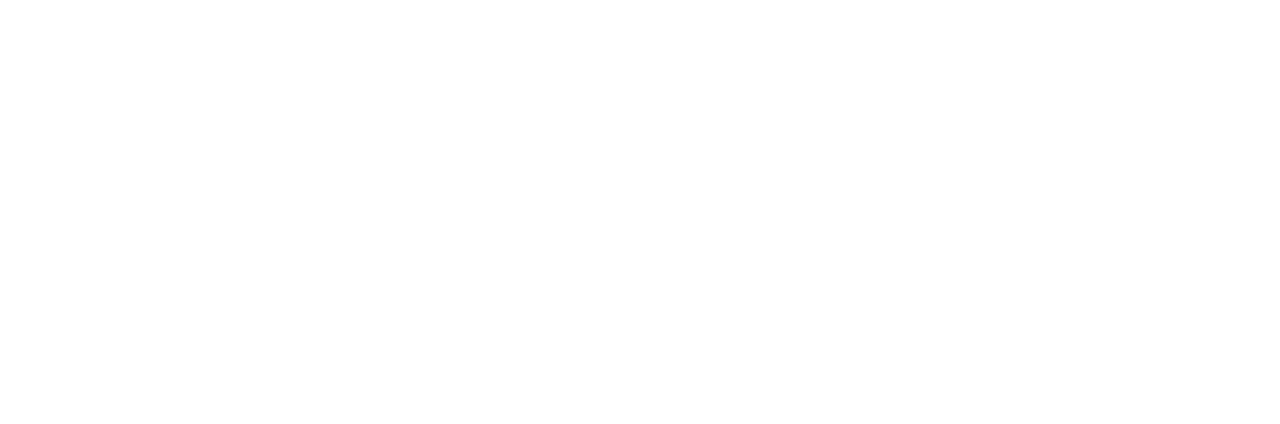
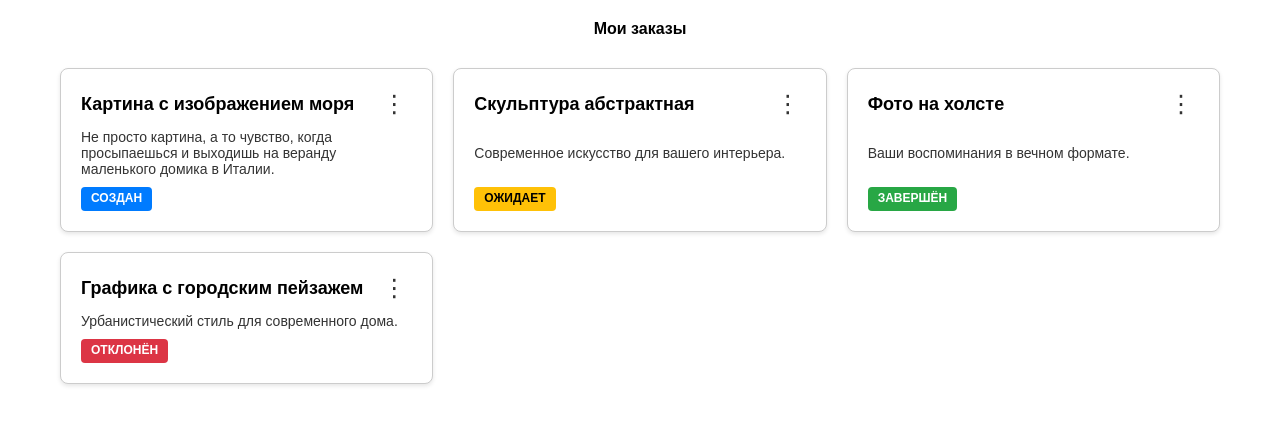
Before and after one commit to Zhitnikov/web-tg-ad-marketplace, a React (Vite) app in the folder frontend/: page /my-orders in a window 1280 px wide. Before the commit this address had no page. Shown: the top 424 px of the page. Built offline with nearby package versions, Linux system fonts and the light colour scheme.

Commit message:
feat: add my orders page, order cards, list, type, base styles

```diff
--- a/frontend/src/App.tsx
+++ b/frontend/src/App.tsx
@@ -1,5 +1,6 @@
 import { BrowserRouter as Router, Routes, Route, Navigate } from 'react-router-dom';
 import Auth from './pages/Auth';
+import MyOrders from "./pages/MyOrders.tsx";
 
 function App() {
     return (
@@ -8,6 +9,7 @@
                 <Routes>
                     <Route path="/" element={<Navigate to="/auth" replace />} />
                     <Route path="/auth" element={<Auth />} />
+                    <Route path="/my-orders" element={<MyOrders />} />
                 </Routes>
             </div>
         </Router>
--- /dev/null
+++ b/frontend/src/components/orders/OrderCard.tsx
@@ -0,0 +1,28 @@
+import React from 'react';
+import type { Order } from '../../types/orderTypes';
+
+interface OrderCardProps {
+    order: Order;
+}
+
+const OrderCard: React.FC<OrderCardProps> = ({ order }) => {
+    const handleMenuClick = () => {
+        // TODO: Логика для ...
+        console.log('Menu clicked for order:', order.id);
+    };
+
+    return (
+        <div className="order-card">
+            <div className="order-card-header">
+                <h3>{order.name}</h3>
+                <button className="menu-button" onClick={handleMenuClick}>
+                    ⋮
+                </button>
+            </div>
+            <p className="order-description">{order.description}</p>
+            <span className={`order-status status-${order.status}`}>{order.status}</span>
+        </div>
+    );
+};
+
+export default OrderCard;
--- /dev/null
+++ b/frontend/src/components/orders/OrderList.tsx
@@ -0,0 +1,19 @@
+import React from 'react';
+import type { Order } from '../../types/orderTypes';
+import OrderCard from './OrderCard';
+
+interface OrderListProps {
+    orders: Order[];
+}
+
+const OrderList: React.FC<OrderListProps> = ({ orders }) => {
+    return (
+        <div className="order-list">
+            {orders.map((order) => (
+                <OrderCard key={order.id} order={order} />
+            ))}
+        </div>
+    );
+};
+
+export default OrderList;
--- /dev/null
+++ b/frontend/src/pages/MyOrders.tsx
@@ -0,0 +1,41 @@
+import React from 'react';
+import OrderList from '../components/orders/OrderList';
+import type { Order } from '../types/orderTypes';
+
+const mockOrders: Order[] = [
+    {
+        id: '1',
+        name: 'Картина с изображением моря',
+        description: 'Не просто картина, а то чувство, когда просыпаешься и выходишь на веранду маленького домика в Италии.',
+        status: 'создан',
+    },
+    {
+        id: '2',
+        name: 'Скульптура абстрактная',
+        description: 'Современное искусство для вашего интерьера.',
+        status: 'ожидает',
+    },
+    {
+        id: '3',
+        name: 'Фото на холсте',
+        description: 'Ваши воспоминания в вечном формате.',
+        status: 'завершён',
+    },
+    {
+        id: '4',
+        name: 'Графика с городским пейзажем',
+        description: 'Урбанистический стиль для современного дома.',
+        status: 'отклонён',
+    },
+];
+
+const MyOrders: React.FC = () => {
+    return (
+        <div className="my-orders-container">
+            <h1>Мои заказы</h1>
+            <OrderList orders={mockOrders} />
+        </div>
+    );
+};
+
+export default MyOrders;
--- /dev/null
+++ b/frontend/src/sass/blocks/orders.scss
@@ -0,0 +1,100 @@
+.my-orders-container {
+  max-width: 1200px;
+  margin: 0 auto;
+  padding: 20px;
+  background-color: #ffffff;
+  font-family: 'Arial', sans-serif;
+
+  h1 {
+    text-align: center;
+    color: #000000;
+    font-weight: bold;
+    margin-bottom: 30px;
+  }
+}
+
+.order-list {
+  display: grid;
+  grid-template-columns: repeat(3, 1fr);
+  gap: 20px;
+
+  @media (max-width: 767px) {
+    grid-template-columns: 1fr;
+  }
+}
+
+.order-card {
+  background-color: #ffffff;
+  border: 1px solid #cccccc;
+  border-radius: 8px;
+  padding: 20px;
+  box-shadow: 0 2px 4px rgba(0, 0, 0, 0.1);
+  position: relative;
+  display: flex;
+  flex-direction: column;
+  justify-content: space-between;
+
+  .order-card-header {
+    display: flex;
+    justify-content: space-between;
+    align-items: center;
+
+    h3 {
+      margin: 0;
+      color: #000000;
+      font-size: 18px;
+      font-weight: bold;
+    }
+
+    .menu-button {
+      background: none;
+      border: none;
+      font-size: 24px;
+      cursor: pointer;
+      color: #333333;
+      &:hover {
+        color: #EF3124;
+      }
+    }
+  }
+
+  .order-description {
+    margin: 10px 0;
+    color: #333333;
+    font-size: 14px;
+  }
+
+  .order-status {
+    padding: 5px 10px;
+    border-radius: 4px;
+    font-size: 12px;
+    font-weight: bold;
+    text-transform: uppercase;
+    align-self: flex-start;
+
+    &.status-ожидает {
+      background-color: #ffc107;
+      color: #000000;
+    }
+
+    &.status-завершён {
+      background-color: #28a745;
+      color: #ffffff;
+    }
+
+    &.status-создан {
+      background-color: #007bff;
+      color: #ffffff;
+    }
+
+    &.status-отклонён {
+      background-color: #dc3545;
+      color: #ffffff;
+    }
+  }
+
+  &:hover {
+    border-color: #EF3124;
+    box-shadow: 0 4px 8px rgba(0, 0, 0, 0.15);
+  }
+}
--- a/frontend/src/sass/style.scss
+++ b/frontend/src/sass/style.scss
@@ -3,6 +3,7 @@
 
 @use "blocks/header.scss";
 @use "blocks/auth.scss";
+@use "blocks/orders.scss";
 
 @use "ui/titles.scss";
 @use "ui/buttons.scss";
--- /dev/null
+++ b/frontend/src/types/orderTypes.ts
@@ -0,0 +1,6 @@
+export interface Order {
+    id: string;
+    name: string;
+    description: string;
+    status: 'ожидает' | 'завершён' | 'создан' | 'отклонён';
+}
```
